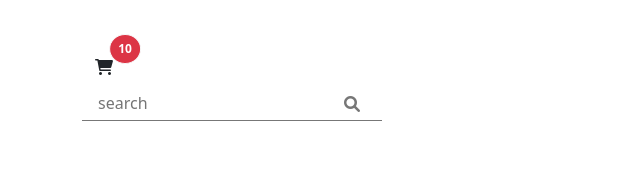
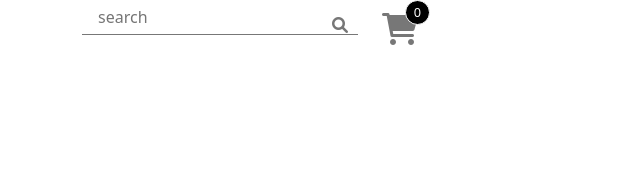
Before and after one commit to atikNao/furniture-app, a website: page index.html in a window 1280 px wide. Shown: the whole page, without its empty margins (0-640 px from the left). Drawn offline with nearby package versions, Linux system fonts and the light colour scheme.

Commit message:
modify the shopping cart

```diff
--- a/index.html
+++ b/index.html
@@ -1,5 +1,6 @@
 <!DOCTYPE html>
 <html lang="en">
+
 <head>
   <meta charset="UTF-8">
   <meta http-equiv="X-UA-Compatible" content="IE=edge">
@@ -8,21 +9,36 @@
   <link rel="stylesheet" href="/assets/css/fontawesome.css">
   <title>Furniture</title>
 </head>
+
 <body>
-    <div class="container py-5">
-        <button type="button" class="btn position-relative">
-           <i class="fas fa-shopping-cart"></i>
-            <span class="badge position-absolute top-0 start-100 translate-middle p-2 bg-danger border border-light rounded-circle">
-              10
-            </span>
-          </button>
+  <!-- START SECTION 1 THE HEADER -->
+  <header>
+    <div class="container">
+      <div class="row">
+        <!-- START  DESIGN THE SEARCH BUTTON -->
+        <div class="position-relative search">
+          <input type="search" name="search" id="search" placeholder="search">
+          <button type="button" class="position-absolute"><i class="fas fa-search"></i></button>
+        </div>
+        <!-- END DESIGN THE SEARCH BUTTON -->
 
-        <div class="position-relative search">
-            <input type="search" name="search" id="search"  placeholder="search" >
-            <button type="button" class="position-absolute"><i class="fas fa-search"></i></button>
-            <!-- <span class="position-absolute"></span> -->
+        <!-- START DESIGN THE SHOPPING CART -->
+        <div class="shopping-cart">
+          <div class="shopping-cart-logo">
+            <a href=""><i class="fas fa-shopping-cart"></i></a>
+          </div>
+          <div class="shopping-cart-items">
+            <div class="shopping-cart-items-item">
+              <span class="shopping-cart-items-item-no position-absolute top-50 start-50 translate-middle"
+                id="cart-item-no">0</span>
             </div>
           </div>
+        </div>
+        <!-- END DESIGN THE SHOPPING CART -->
+      </div>
+    </div>
+  </header>
+  <!-- END SECTION 1 THE HEADER -->
 
   <!-- LINK BOOTSTRAP 5 JAVASCRIPT BUNDILE  -->
   <script src="/node_modules/bootstrap/dist/js/bootstrap.bundle.js"></script>
--- a/scss/_header.scss
+++ b/scss/_header.scss
@@ -35,37 +35,50 @@
         button {
             color: black;
         }
-
     }
-
-
 }
 
 .shopping-cart {
+    position: relative;
+    width: 60px;
+    height: 50px;
+    padding-top: .8rem;
+
+    &-logo {
+        display: inline-block;
+
+        a {
+            text-decoration: none;
+            color: rgb(119, 119, 119);
+
+            &:hover {
+                color: black;
+            }
+
+            i {
+                font-size: 2rem;
+            }
+        }
+    }
 
     &-items {
-        position: relative;
-        padding: 1rem;
+        position: absolute;
+        top: 0;
+        right: 0;
 
-        &-logo {
-            font-size: 1.5rem;
+        &-item {
+            position: relative;
+            display: inline-block;
+            border: 1px solid #fff;
+            width: 25px;
+            height: 25px;
+            border-radius: 50%;
+            background-color: #000;
 
-        }
-
-
-        &-price {
-            position: absolute;
-            top: 0;
-            right: 0;
-            background-color: black;
-            padding: .2rem;
-            border-radius:50%;
-            text-align: center;
-            line-height: 1;
-            /* vertical-align: text-bottom; */
-            color: #fff;
-            font-weight: 500;
-
+            &-no {
+                color: #fff;
+                font-size: .8rem;
+            }
         }
     }
 }
--- a/scss/style.scss
+++ b/scss/style.scss
@@ -1,7 +1,3 @@
 @use "./customs" as *;
-
-
-
-
 @use  "./header" as *;
 @use  "./functions" as *;
```
Also changed, not shown: assets/css/style.css, 1 other file. Lines whose indentation alone changed are shown as unchanged.
